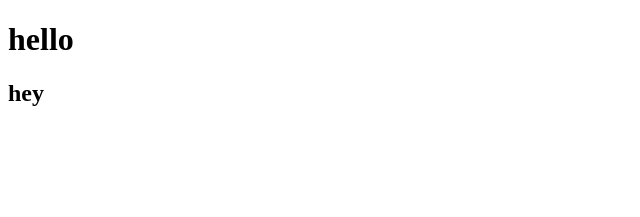
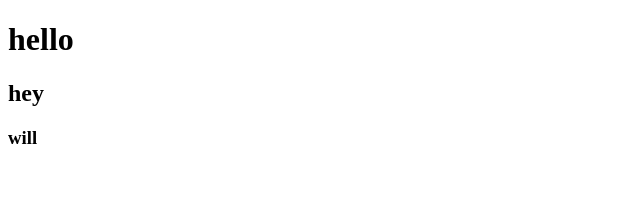
Before and after one commit to sumitnegikv369/mfe, a React app in the folder container/: page / in a window 1280 px wide. Shown: the top 217 px of the page, without its empty margins (0-640 px from the left). Built offline with nearby package versions, Linux system fonts and the light colour scheme.

Commit message:
trigger 8

```diff
--- a/container/src/App.js
+++ b/container/src/App.js
@@ -5,6 +5,7 @@ const App = () => {
     <div>
       <h1>hello</h1>
       <h2>hey</h2>
+      <h3>will</h3>
       {/* <MarketingApp/> */}
     </div>
   )
```
